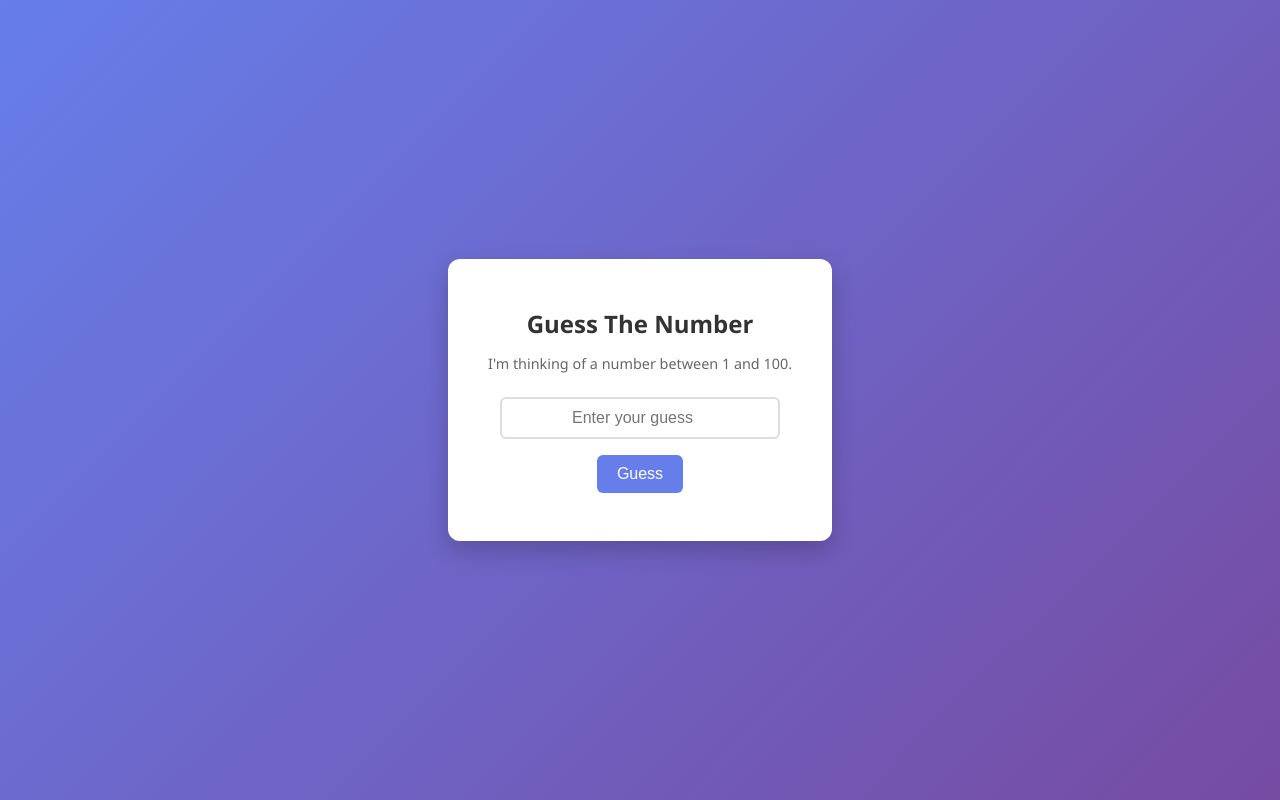
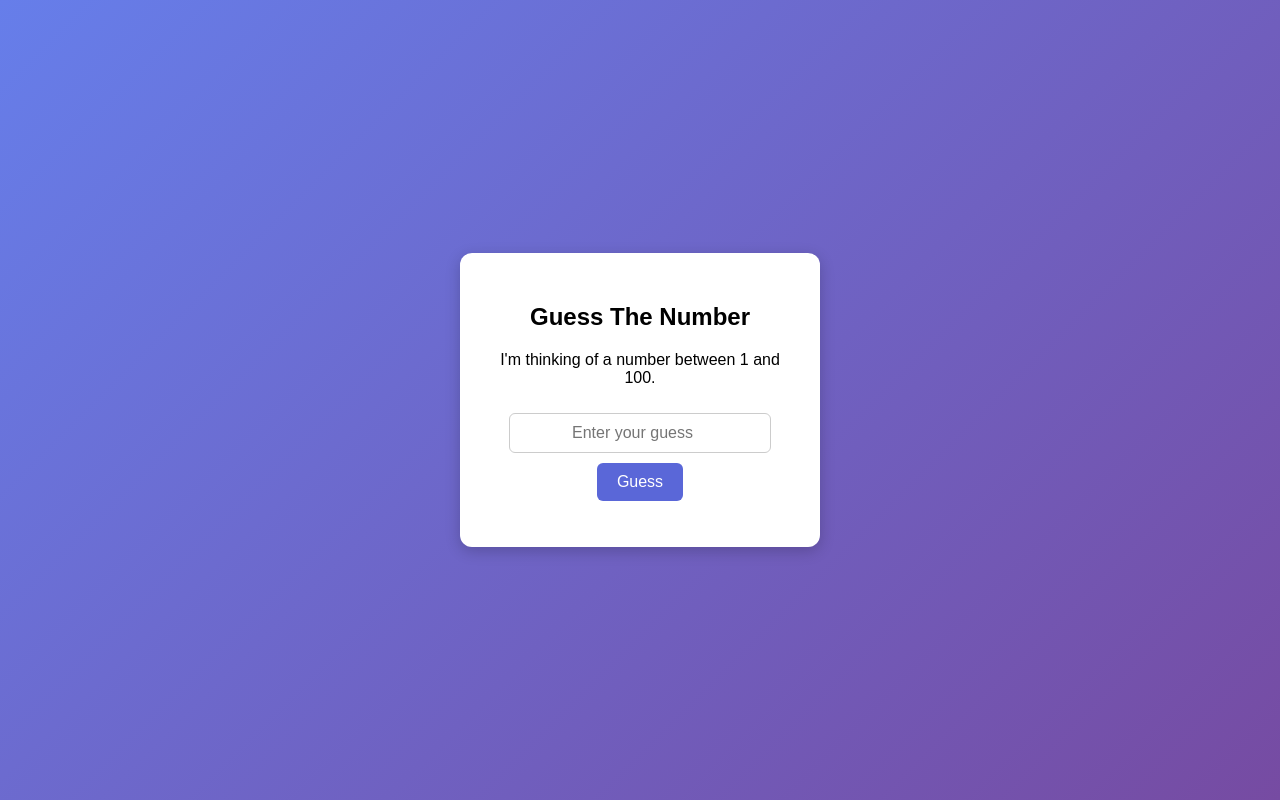
Before and after one commit to Baitapalli-Yasaswi/GAMING_APP, a Flask app: page / in a window 1280 px wide. Run offline with Flask 3, Linux system fonts and the light colour scheme.

Commit message:
Refactor HTML and JavaScript for guessing game

```diff
--- a/templates/index.html
+++ b/templates/index.html
@@ -6,94 +6,89 @@
     <title>Number Guessing App</title>
     <style>
         body {
-            font-family: 'Segoe UI', Tahoma, Geneva, Verdana, sans-serif;
+            font-family: Arial, sans-serif;
             background: linear-gradient(135deg, #667eea, #764ba2);
             height: 100vh;
-            margin: 0;
             display: flex;
             justify-content: center;
             align-items: center;
+            margin: 0;
         }
         .card {
             background: white;
-            padding: 2rem;
+            padding: 30px;
             border-radius: 12px;
-            box-shadow: 0 10px 25px rgba(0,0,0,0.2);
+            box-shadow: 0 4px 15px rgba(0,0,0,0.2);
             text-align: center;
-            width: 320px;
+            width: 300px;
         }
-        h1 { color: #333; font-size: 1.5rem; margin-bottom: 0.5rem; }
-        p { color: #666; font-size: 0.9rem; margin-bottom: 1.5rem; }
         input {
+            padding: 10px;
             width: 80%;
-            padding: 10px;
-            font-size: 1rem;
-            border: 2px solid #ddd;
+            margin: 10px 0;
+            border: 1px solid #ccc;
             border-radius: 6px;
             text-align: center;
-            margin-bottom: 1rem;
+            font-size: 16px;
         }
         button {
-            background: #667eea;
+            padding: 10px 20px;
+            background-color: #5a67d8;
             color: white;
             border: none;
-            padding: 10px 20px;
-            font-size: 1rem;
             border-radius: 6px;
             cursor: pointer;
-            transition: background 0.2s;
+            font-size: 16px;
         }
-        button:hover { background: #5563c1; }
+        button:hover {
+            background-color: #4c51bf;
+        }
         #message {
-            margin-top: 1rem;
+            margin-top: 15px;
             font-weight: bold;
-            font-size: 1.1rem;
+            color: #333;
         }
     </style>
 </head>
 <body>
 
     <div class="card">
-        <h1>Guess The Number</h1>
+        <h2>Guess The Number</h2>
         <p>I'm thinking of a number between 1 and 100.</p>
-
-        <input type="number" id="guessInput" min="1" max="100" placeholder="Enter your guess">
+        <input type="number" id="userGuess" placeholder="Enter your guess">
         <br>
-        <button onclick="submitGuess()">Guess</button>
-
-        <div id="message"></div>
+        <button id="guessBtn">Guess</button>
+        <p id="message"></p>
     </div>
 
     <script>
-        async function submitGuess() {
-            const guessInput = document.getElementById("guessInput");
-            const messageDiv = document.getElementById("message");
-            const guess = guessInput.value;
+        // Generate random number between 1 and 100
+        let randomNumber = Math.floor(Math.random() * 100) + 1;
 
-            if (!guess) {
-                messageDiv.style.color = "red";
-                messageDiv.innerText = "Please enter a valid number!";
+        const guessBtn = document.getElementById('guessBtn');
+        const userGuess = document.getElementById('userGuess');
+        const message = document.getElementById('message');
+
+        guessBtn.addEventListener('click', function() {
+            let guess = Number(userGuess.value);
+
+            if (!guess || guess < 1 || guess > 100) {
+                message.textContent = "Please enter a number between 1 and 100!";
+                message.style.color = "red";
                 return;
             }
 
-            const response = await fetch("/guess", {
-                method: "POST",
-                headers: { "Content-Type": "application/json" },
-                body: JSON.stringify({ guess: guess })
-            });
-
-            const data = await response.json();
-            messageDiv.innerText = data.message;
-
-            if (data.result === "win") {
-                messageDiv.style.color = "green";
-                guessInput.value = "";
+            if (guess === randomNumber) {
+                message.textContent = "🎉 Correct! You guessed the number!";
+                message.style.color = "green";
+            } else if (guess > randomNumber) {
+                message.textContent = "📉 Too high! Try a lower number.";
+                message.style.color = "#d97706";
             } else {
-                messageDiv.style.color = "#e67e22";
-                guessInput.value = "";
-                guessInput.focus();
+                message.textContent = "📈 Too low! Try a higher number.";
+                message.style.color = "#2563eb";
             }
-        }
+        });
     </script>
 
 </body>
```
